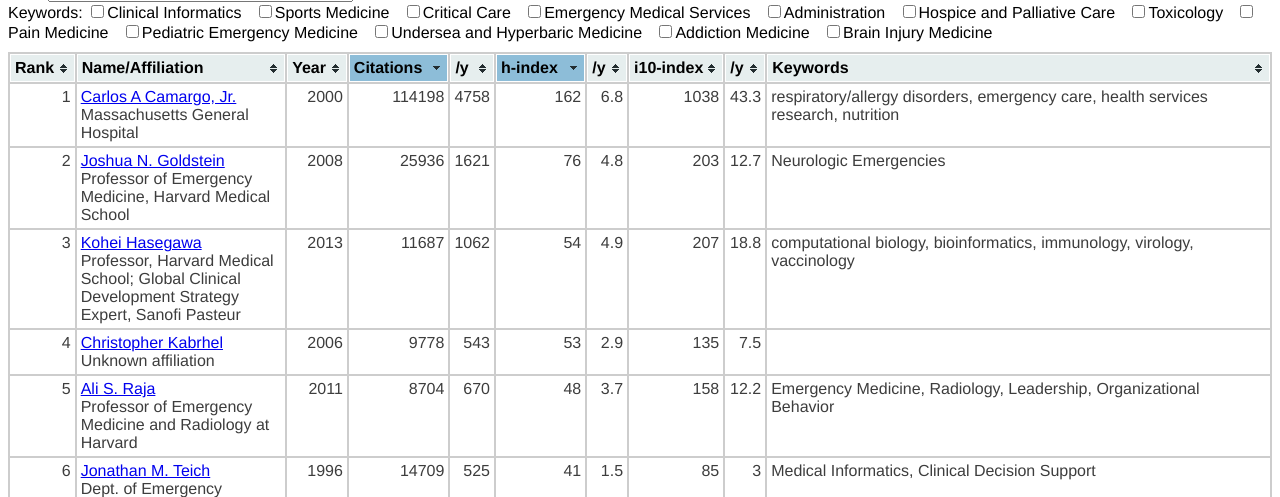
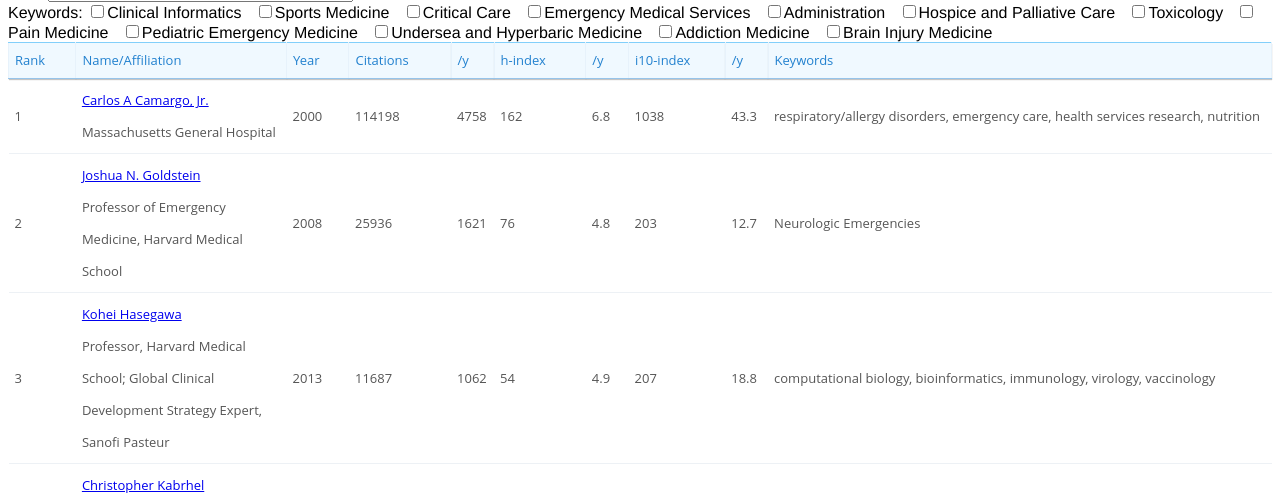
Before and after one commit to adamlandman/citation-scraper-EM, a website: page index.html in a window 1280 px wide. Shown: the part 303-800 px from the top of the page. Drawn offline with nearby package versions, Linux system fonts and the light colour scheme.

Commit message:
Update index.html
Changed tablesorter class to tablesorter-dropbox

```diff
--- a/index.html
+++ b/index.html
@@ -56,7 +56,7 @@ Keywords:
 <span title="brain, brain injury, stroke">
     <input type="checkbox" name="KeywordCheckBox" value="Brain" />Brain Injury Medicine&nbsp;&nbsp;</span>
 
-<table id="stats" border="0" class="tablesorter filterable keywordfilterable">
+<table id="stats" border="0" class="tablesorter-dropbox filterable keywordfilterable">
 <thead>
 <tr>
     <th width="55">Rank</th>
```
